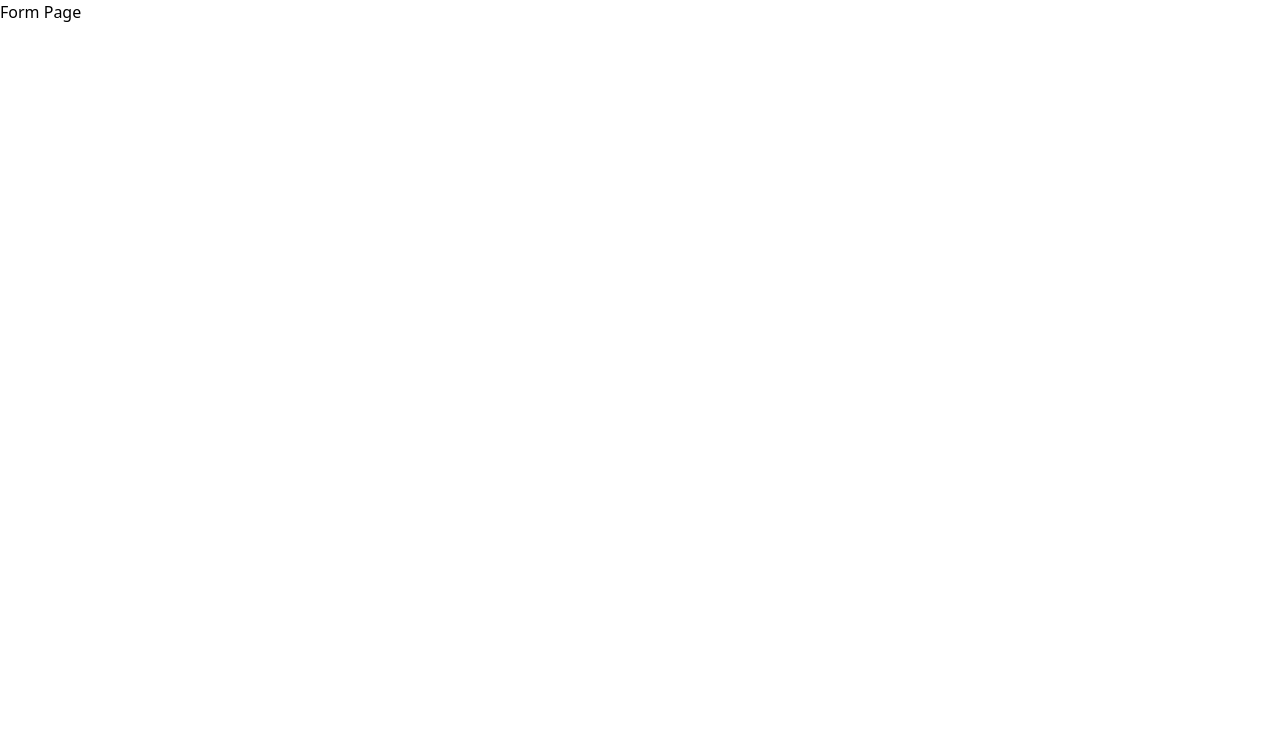
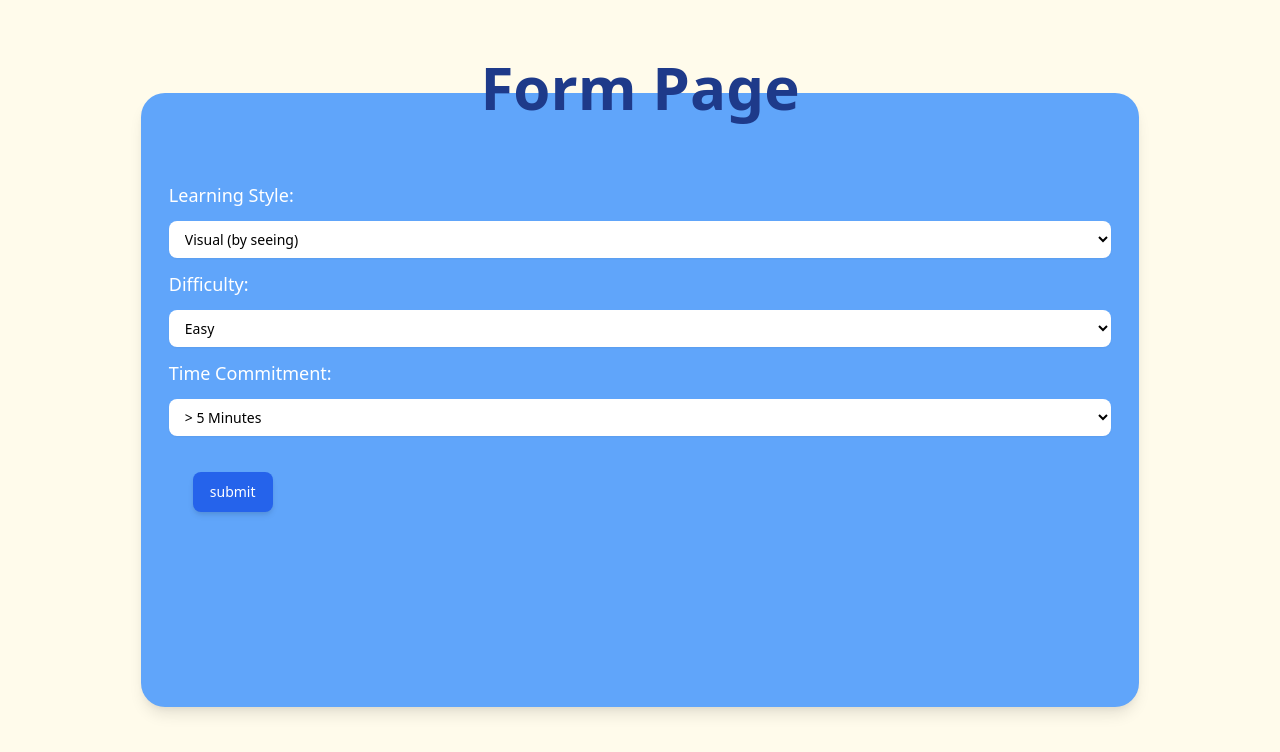
Before and after one commit to MLH-Fellowship/FreeCourseX, a React (Create React App) app: page /form in a window 1280 px wide. Shown: the top 752 px of the page. Built offline with nearby package versions, Linux system fonts and the light colour scheme.

Commit message:
make basic form

```diff
--- a/src/pages/Form.js
+++ b/src/pages/Form.js
@@ -1,9 +1,65 @@
-import React from 'react';
-import landingimg from "../assets/landingimg.svg"
+import React, { useState } from 'react';
+import ReactDOM from 'react-dom';
+import "tailwindcss/tailwind.css"
+import { Link } from 'react-router-dom';
+import { render } from '@testing-library/react';
 
 function Form() {
+
+    // let mySubmitHandler = (event) => {
+    //     event.preventDefault();
+    //     alert("Gottem ");
+    // }
+
     return (
-        <h1>Form Page</h1>
+        <div className="grid justify-items-center items-center bg-yellow-50 p-4 h-screen">
+
+            <div className="flex flex-col justify-items-center bg-blue-400 round-lg h-4/5 w-4/5 p-7 rounded-3xl shadow-lg">
+                <h1 className="relative text-6xl text-center -top-16 font-black text-blue-900">Form Page</h1>
+
+                <form>
+                    <div className="col-span-6 sm:col-span-3">
+                        <label for="learning-style"
+                            className="block text-lg font-medium text-white">Learning Style:</label>
+                        <select id="learning-style"
+                            className="my-3 block w-full py-2 px-3 border-0 bg-white rounded-lg shadow-sm focus:outline-none focus:ring-indigo-500 focus:border-indigo-500 sm:text-sm">
+                            <option>Visual (by seeing)</option>
+                            <option>Read/Write (by reading/writing)</option>
+                            <option>Kinesthetic (by doing)</option>
+                        </select>
+                    </div>
+
+                    <div className="col-span-6 sm:col-span-3">
+                        <label for="difficulty"
+                            className="block text-lg font-medium text-white">Difficulty:</label>
+                        <select id="difficulty"
+                            className="my-3 block w-full py-2 px-3 border-0 bg-white rounded-lg shadow-sm focus:outline-none focus:ring-indigo-500 focus:border-indigo-500 sm:text-sm">
+                            <option>Easy</option>
+                            <option>Medium</option>
+                            <option>Advanced</option>
+                        </select>
+                    </div>
+
+                    <div className="col-span-6 sm:col-span-3">
+                        <label for="duration"
+                            className="block text-lg font-medium text-white">Time Commitment:</label>
+                        <select id="duration"
+                            className="my-3 block w-full py-2 px-3 border-0 bg-white rounded-lg shadow-sm focus:outline-none focus:ring-indigo-500 focus:border-indigo-500 sm:text-sm">
+                            <option>&gt; 5 Minutes</option>
+                            <option>15 Minutes</option>
+                            <option>30 Minutes</option>
+                            <option>45 Minutes</option>
+                            <option>&lt; 1 Hour</option>
+                        </select>
+                    </div>
+                    <div className="flex justify-content-end">
+                        <button type="button" className="h-10 px-4 py-2 m-6 border border-transparent rounded-lg shadow-md text-sm font-medium text-white bg-blue-600 hover:bg-blue-700 focus:outline-none">submit</button>
+                    </div>
+                </form>
+
+            </div>
+
+        </div>
     );
 }
 
--- a/src/pages/Landing.js
+++ b/src/pages/Landing.js
@@ -20,7 +20,7 @@ function LandingPage() {
                 <div className="flex flex-row items-end h-3/5 ">
                     <img className="h-full" src={landingimg} alt="Landing" />
                     <Link to="/form">
-                        <button type="button" className="top-3 h-10 px-4 py-2 mb-10 border border-transparent rounded-md shadow-sm text-sm font-medium text-white bg-blue-600 hover:bg-blue-700 focus:outline-none">get started</button>
+                        <button type="button" className="top-3 h-10 px-4 py-2 mb-10 border border-transparent rounded-lg shadow-sm text-sm font-medium text-white bg-blue-600 hover:bg-blue-700 focus:outline-none">get started</button>
                     </Link>
                 </div>
             </div>
@@ -29,15 +29,15 @@ function LandingPage() {
                 <h1 className="text-5xl font-black text-blue-400 mb-10">Find the course <br />that fits your learning style!</h1>
 
                 <div className="flex flex-row mx-4">
-                    <div className="flex flex-wrap content-between justify-center w-1/3 bg-blue-300 hover:bg-blue-200 py-8 px-3 mx-5 rounded shadow-md hover:shadow-xl">
+                    <div className="flex flex-wrap content-between justify-center w-1/3 bg-blue-300 hover:bg-blue-200 py-8 px-3 mx-5 rounded-lg shadow-md hover:shadow-xl">
                         <h1 className="text-yellow-50 font-medium text-4xl mb-5">by seeing</h1>
                         <img src={video} className="w-4/5" alt="eye" />
                     </div>
-                    <div className="flex flex-wrap content-between justify-center w-1/3 bg-blue-300 hover:bg-blue-200 py-8 px-3 mx-5 rounded shadow-md hover:shadow-xl">
+                    <div className="flex flex-wrap content-between justify-center w-1/3 bg-blue-300 hover:bg-blue-200 py-8 px-3 mx-5 rounded-lg shadow-md hover:shadow-xl">
                         <h1 className="text-yellow-50 font-medium text-4xl mb-5">by reading/ writing</h1>
                         <img src={books} className="w-4/5" alt="eye" />
                     </div>
-                    <div className="flex flex-wrap content-between justify-center w-1/3 bg-blue-300 hover:bg-blue-200 py-8 px-3 mx-5 rounded shadow-md hover:shadow-xl">
+                    <div className="flex flex-wrap content-between justify-center w-1/3 bg-blue-300 hover:bg-blue-200 py-8 px-3 mx-5 rounded-lg shadow-md hover:shadow-xl">
                         <h1 className="text-yellow-50 font-medium text-4xl mb-5">by doing</h1>
                         <img src={project} className="w-4/5" alt="eye" />
                     </div>
--- a/src/pages/Results.js
+++ b/src/pages/Results.js
@@ -1,6 +1,6 @@
-
 import React from 'react';
-
+import "tailwindcss/tailwind.css"
+import { Link } from 'react-router-dom';
 
 function Results() {
     return (
```
